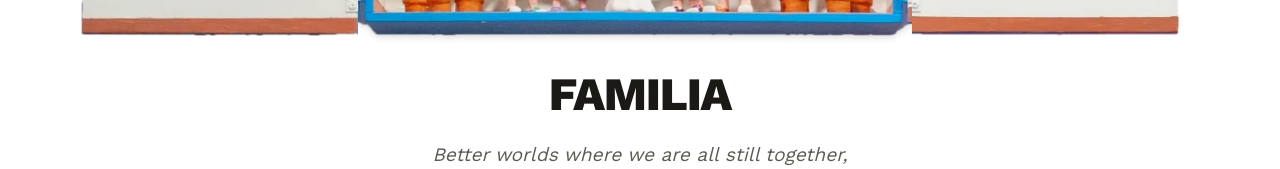
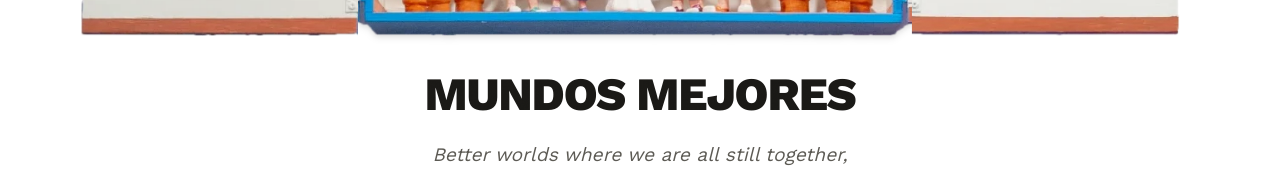
Before and after one commit to AxelGarland/AxelGarland, a Next.js app: page /work/mundos-mejores/familia in a window 1280 px wide. Shown: the part 396-565 px from the top of the page. Built offline with nearby package versions, Linux system fonts and the light colour scheme.

Commit message:
First box named Mundos Mejores instead of Familia

```diff
--- a/app/work/mundos-mejores/[box]/page.tsx
+++ b/app/work/mundos-mejores/[box]/page.tsx
@@ -21,7 +21,7 @@ export async function generateMetadata({ params }: PageProps): Promise<Metadata>
   const found = getBox((await params).box);
   if (!found) return {};
   return {
-    title: `${found.box.title} · Mundos Mejores · Axel Garland`,
+    title: found.box.title === "Mundos Mejores" ? "Mundos Mejores, the family box · Axel Garland" : `${found.box.title} · Mundos Mejores · Axel Garland`,
     description: `${found.box.title}, from Mundos Mejores: a retablo-inspired box by Axel Garland.`,
   };
 }
--- a/lib/mundos.ts
+++ b/lib/mundos.ts
@@ -5,7 +5,7 @@ import type { RetabloBox } from "@/components/projects/RetabloSelector";
 export const MUNDOS_BOXES: RetabloBox[] = [
   {
     slug: "familia",
-    title: "Familia",
+    title: "Mundos Mejores",
     lid: "Mundos Mejores",
     description:
       "A family gathered together, arms linked around the recurring figure, with framed memories hanging on the wall behind them. The box that holds the people who remember her.",
```
